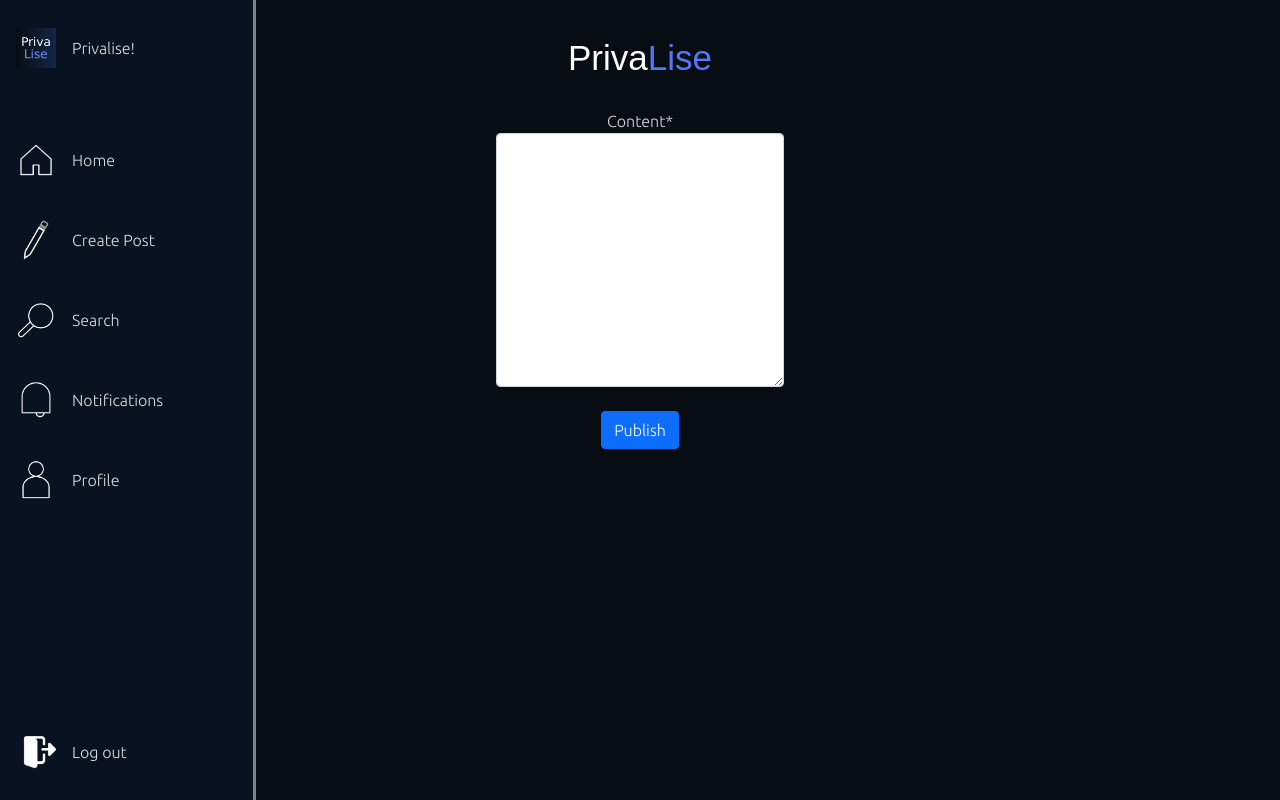
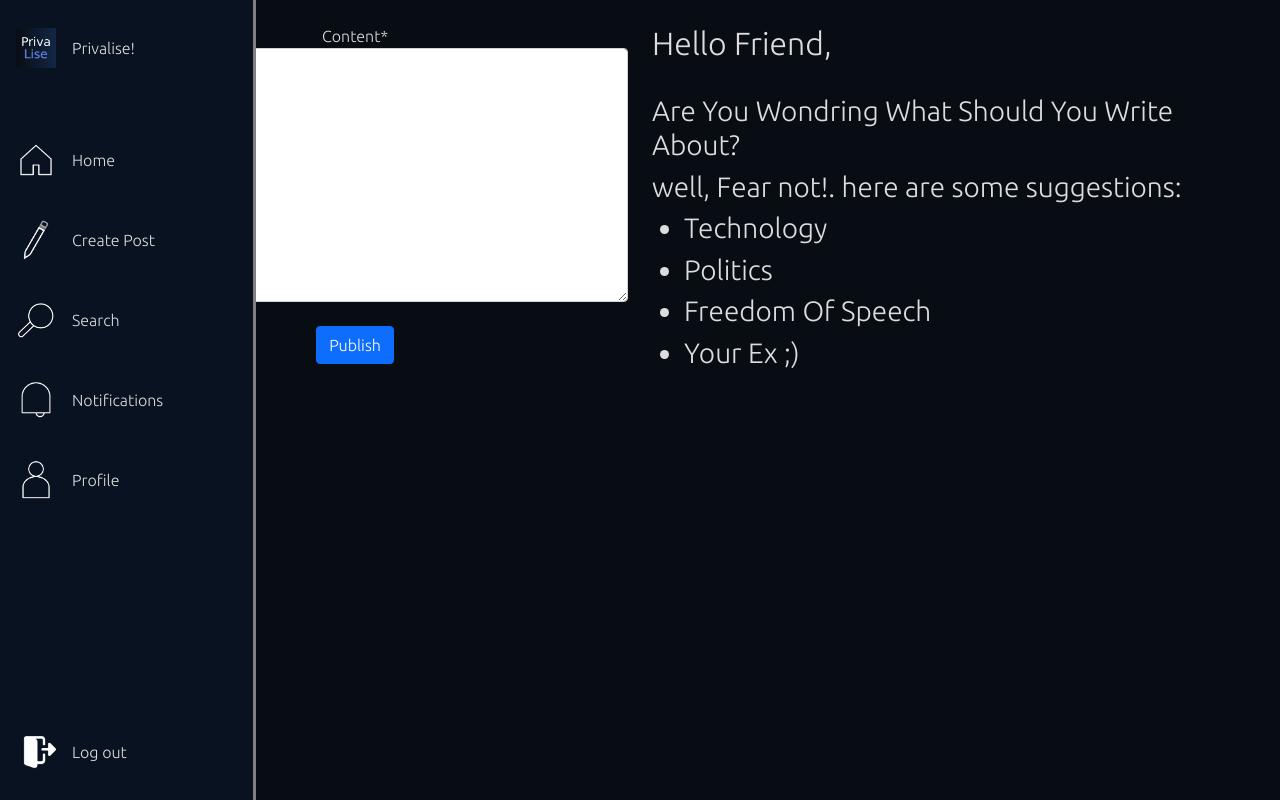
Before and after one commit to mohabgabber/privalise-network, a Django app: page /post/create in a window 1280 px wide. Run offline with Django 3.2, Linux system fonts and the light colour scheme; the visitor is signed in with stand-in values (Sample User, id 1); some libraries are stand-ins or nearby versions.

Commit message:
beautified the create post page

```diff
--- a/privalises/posts/templates/posts/base.html
+++ b/privalises/posts/templates/posts/base.html
@@ -16,10 +16,10 @@
     <link rel="stylesheet" href="{% static 'css/main.css' %}">
     <link rel="stylesheet" href="{% static 'css/logo.css' %}">
     <link rel="stylesheet" href="{% static 'css/home/scrollbar.css' %}">
-    <link rel="stylesheet" href="{% static 'css/home/post.css' %}">
-    <link rel="stylesheet" href="{% static 'css/home/content.css' %}">
     <link rel="stylesheet" href="{% static 'css/home/navbar.css' %}">
-    <link rel="stylesheet" href="{% static 'css/profile/page.css' %}">
+    <link rel="stylesheet" type="text/css" href="{% static 'css/home/post.css' %}">
+    <link rel="stylesheet" type="text/css" href="{% static 'css/home/content.css' %}">
+    <link rel="stylesheet" type="text/css" href="{% static 'css/profile/page.css' %}">
     <title>{% block title %}{% endblock title %}</title>
   </head>
   <body id="body" class="dark">
--- a/privalises/posts/templates/posts/post_form.html
+++ b/privalises/posts/templates/posts/post_form.html
@@ -2,19 +2,31 @@
 {% load crispy_forms_tags %}
 {% block content %}
 
-<main class="w-50 mx-auto">
-<div class="mx-auto logo-text">
-  <div>Priva<span>Lise</span></div>
-</div>
-    <div class='w-50 post-creation mx-auto'>
+<div class="container">
+  <div class="row">
+    <div class="col">
+        <center>
+      <div class='post-creation'>
         <br/>
-        <center>
         <form class='post-create'  method="POST">
             {% csrf_token %}
             {{ form|crispy }}<br/>
             <button type='submit' class='btn btn-primary'>Publish</button>
         </form>
-        </center>
+    </div></center>
     </div>
-</main>
+    <div class="col">
+        <br/>
+      <h2>Hello Friend,</h2><br/>
+      <h3>Are You Wondring What Should You Write About?</h3>
+      <h3>well, Fear not!. here are some suggestions:</h3>
+      <ul>
+          <h3><li>Technology</li></h3>
+          <h3><li>Politics</li></h3>
+          <h3><li>Freedom Of Speech</li></h3>
+          <h3><li>Your Ex ;)</li></h3>
+      </ul>
+    </div>
+  </div>
+</div>
 {% endblock %}
--- a/privalises/posts/templates/posts/post_list.html
+++ b/privalises/posts/templates/posts/post_list.html
@@ -1,4 +1,5 @@
 {% extends 'posts/base.html' %}
+{% block title %}Privalise!, Where Everything Is Awesome{% endblock title %}
 {% block content %}
 <main class="w-50 mx-auto">
 	<div class="mx-auto logo-text">
--- a/privalises/posts/templates/posts/profile.html
+++ b/privalises/posts/templates/posts/profile.html
@@ -2,7 +2,7 @@
 {% block title %}@{{ user.username }} Profile, On Privalise!{% endblock title %}
 {% block content %}
 	<main class="mx-auto content">
-		<section class="w-50 profile">
+		<section class="w-77 profile">
 			<div class="picture-container">
 				<img class="profile-picture" src="{{ user.profile.image.url }}">
 			</div>
--- a/privalises/posts/templates/posts/search.html
+++ b/privalises/posts/templates/posts/search.html
@@ -1,13 +1,11 @@
 {% extends 'posts/base.html' %}
 {% block content %}
 {% for profile in profiles %}
-<a href="{% url 'profile' profile.pk %}">
+<a href="{% url 'profile' profile.user %}">
 <div class='profile'>
 
         <img class='profile-image' id="imgbox"  src="{{ user.profile.image.url }}"><br>
         <h2 class='account-heading'>@{{ profile.user.username }}</h2>
-        <h2 class='text-secondary'>{{ profile.name }}</h2>
-        <h2 class='text-secondary'>{{ profile.user.email }}</h2>
 </div>
 </a>
 {% endfor %}
```
Also changed, not shown: privalises/posts/templates/posts/profile1.html (deleted, +0 -87 lines), privalises/posts/templates/posts/settings.html (+14 -3 lines).
